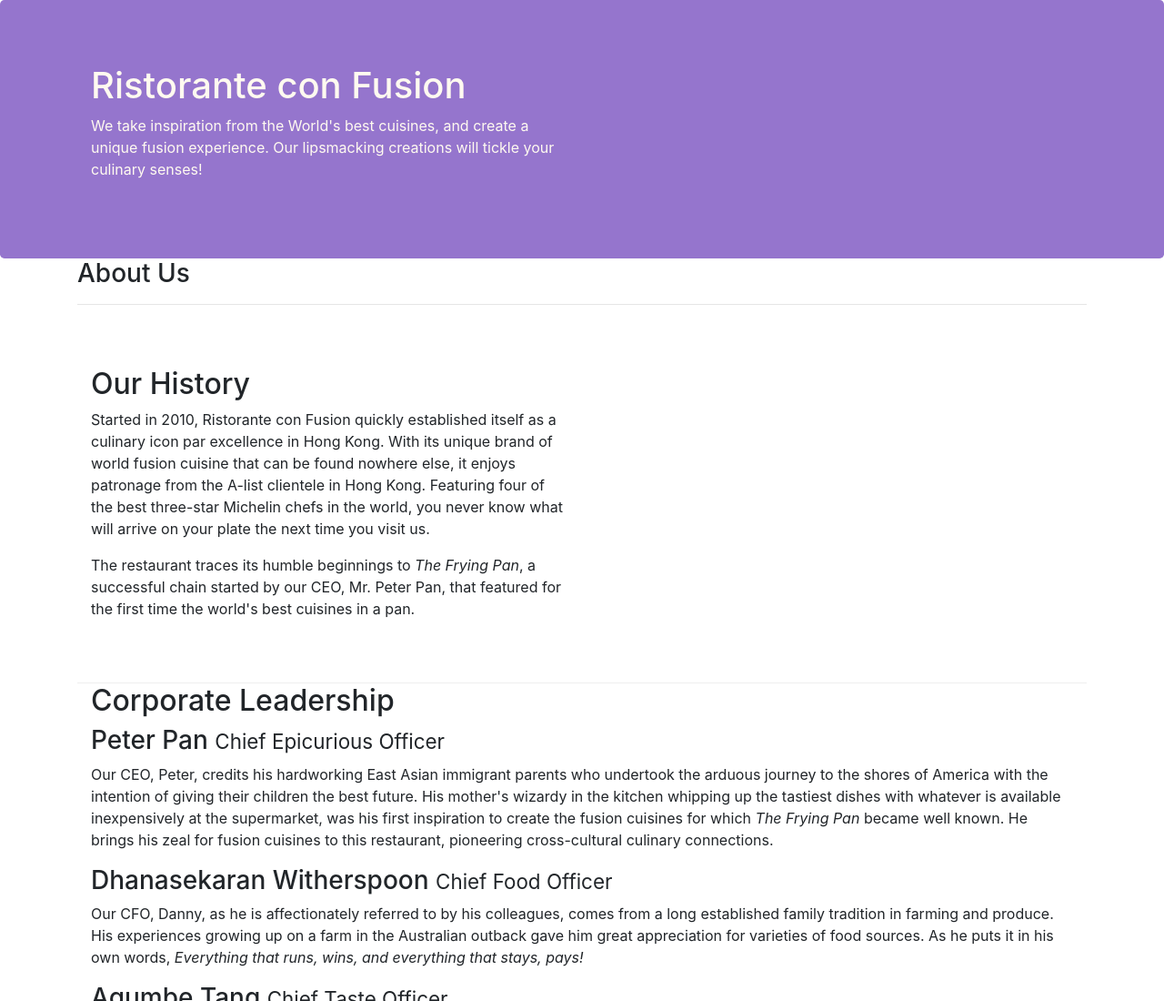
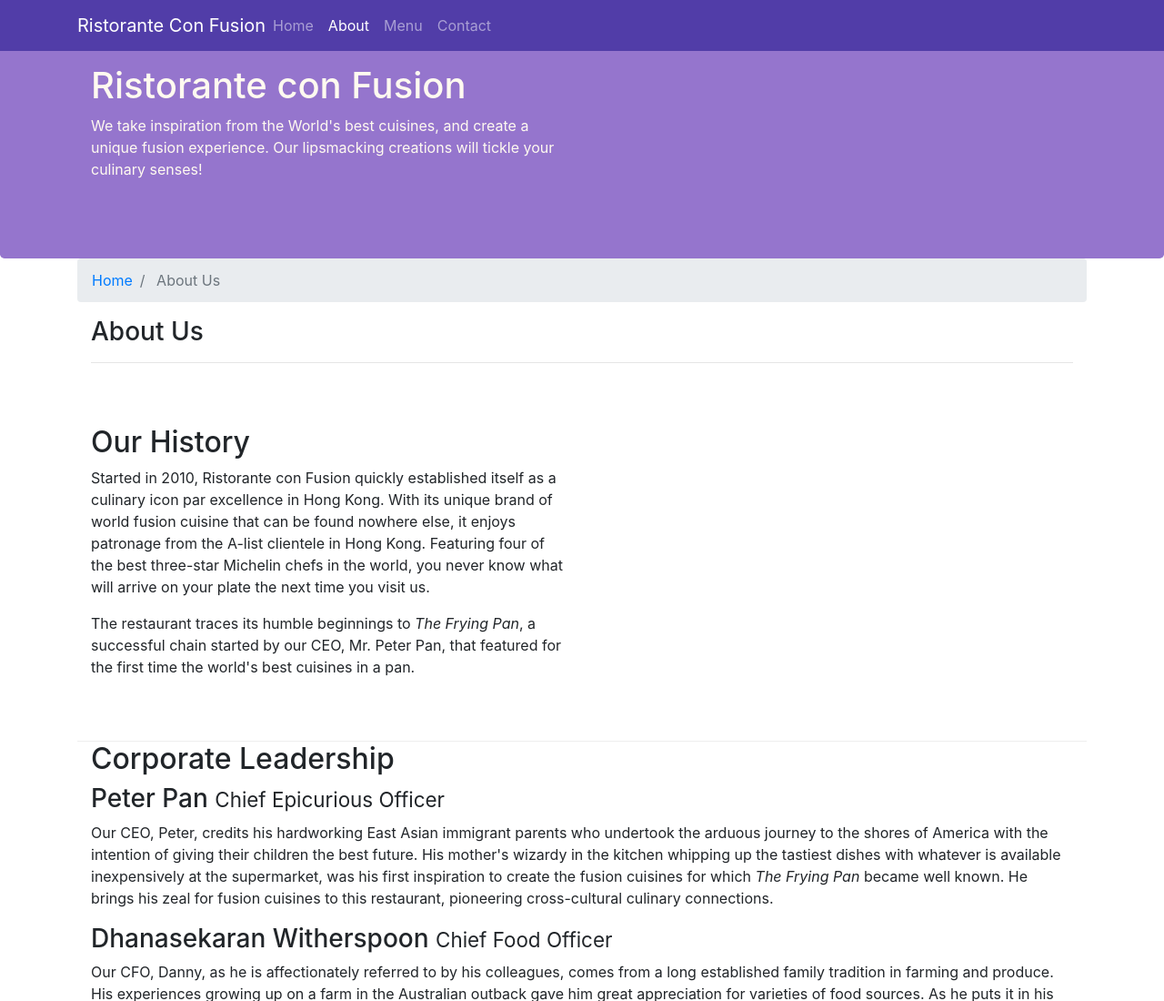
Before and after one commit to ArmandoReyesRepo/Conf_Bootstrap, a website: page aboutus.html in a window 1280 px wide. Shown: the top 1100 px of the page at 91% size. Drawn offline with nearby package versions, Linux system fonts and the light colour scheme.

Commit message:
navbar and breadcrumbs

```diff
--- a/aboutus.html
+++ b/aboutus.html
@@ -15,6 +15,24 @@
 </head>
 
 <body>
+    <nav class ="navbar navbar-dark navbar-expand-sm  fixed-top">
+        <div class ="container">
+
+            <button class="navbar-toggler" type ="button" data-toggle="collapse" data-target ="#Navbar">
+                <span class ="navbar-toggler-icon"></span>
+            </button>
+
+            <a class="navbar-brand mr-auto" href= "./index.html"> Ristorante Con Fusion </a>
+            <div class ="collapse navbar-collapse" id ="Navbar">
+                <ul class ="navbar-nav mr-auto">
+                    <li class = "nav-item">  <a class= "nav-link"  href="./index.html"> Home </a> </li>
+                    <li class = "nav-item active">  <a class= "nav-link"  href="#"> About </a> </li>
+                    <li class = "nav-item">  <a class= "nav-link"  href="#"> Menu </a> </li>
+                    <li class = "nav-item">  <a class= "nav-link"  href="#"> Contact </a> </li>
+                </ul>
+            </div>
+        </div>
+    </nav>
 
     <header class="jumbotron">
         <div class="container">
@@ -31,8 +49,15 @@
 
     <div>
         <div class = "container">
-            <div>
-               <h3>About Us</h3>
+            <ol class = "col-12 breadcrumb">
+                <li class ="breadcrumb-item"> <a href="./index.html"> Home </a> </li>
+                <li class ="breadcrumb-item active"> About Us</li>
+
+            </ol>
+
+            <div class ="col-12">
+
+                <h3>About Us</h3>
                <hr>
             </div>
         </div>
@@ -75,7 +100,7 @@
                 <div class="col-4 offset-1 col-sm-2">
                     <h5>Links</h5>
                     <ul class="list-unstyled">
-                        <li><a href="#">Home</a></li>
+                        <li><a href="./index.html">Home</a></li>
                         <li><a href="#">About</a></li>
                         <li><a href="#">Menu</a></li>
                         <li><a href="#">Contact</a></li>
--- a/css/styles.css
+++ b/css/styles.css
@@ -28,3 +28,12 @@
     margin: 0px;
     color: #0f0f0f;
 }
+
+body {
+    padding_ 50px 0px 0px 0px;
+    z-index: 0;
+}
+
+.navbar-dark {
+    background-color: #513DA8;
+}
```
Also changed, not shown: index.html (+20 -1 lines).
